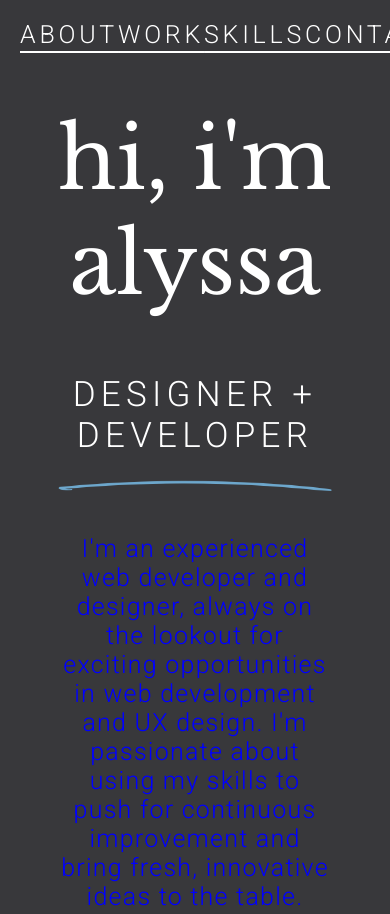
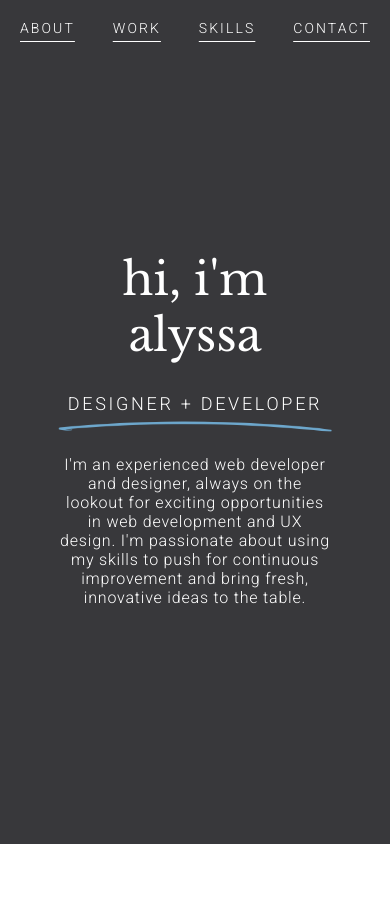
Before and after one commit to alybranch/alybranch.github.io, a plain HTML site: page index.html in a window 390 px wide. Shown: the top 914 px of the page. Drawn offline with nearby package versions, Linux system fonts and the light colour scheme.

Commit message:
Update web.css

```diff
--- a/web.css
+++ b/web.css
@@ -412,20 +412,6 @@ p, li {
 
 @media only screen and (max-width: 770px) {
 
-  h1 {
-        font-size: 85px;
-    }
-    h3 {
-        font-size: 35px;
-    }
-    p {
-        font-size: 25px;
-      color: blue!important;
-    }
-    #nav a {
-        font-size: 25px;
-    }
-
   .section-content {
     margin: 0 2vw;
   }
```
